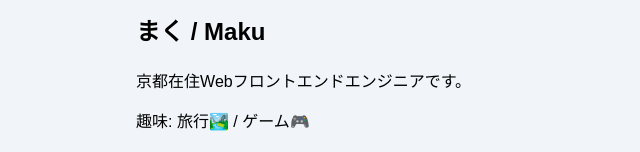
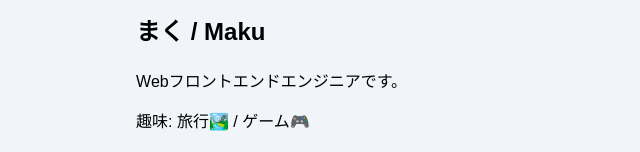
Before and after one commit to Maku459/astro-tutorial-kansai, an Astro site: page /about in a window 1280 px wide. Shown: the part 193-345 px from the top of the page, without its empty margins (164-804 px from the left). Built offline with nearby package versions, Linux system fonts and the light colour scheme; Astro itself is replaced by a stand-in of ours.

Commit message:
fix: 住所削除

```diff
--- a/src/pages/about.astro
+++ b/src/pages/about.astro
@@ -51,7 +51,7 @@ const skillColor = "navy";
         <h1>{pageTitle}</h1>
         <h2>{identity.name}</h2>
 
-        <p>{identity.city}在住{identity.occupation}です。</p>
+        <p>{identity.occupation}です。</p>
         {
             identity.hobbies.length >= 2 && (
                 <p>
```
